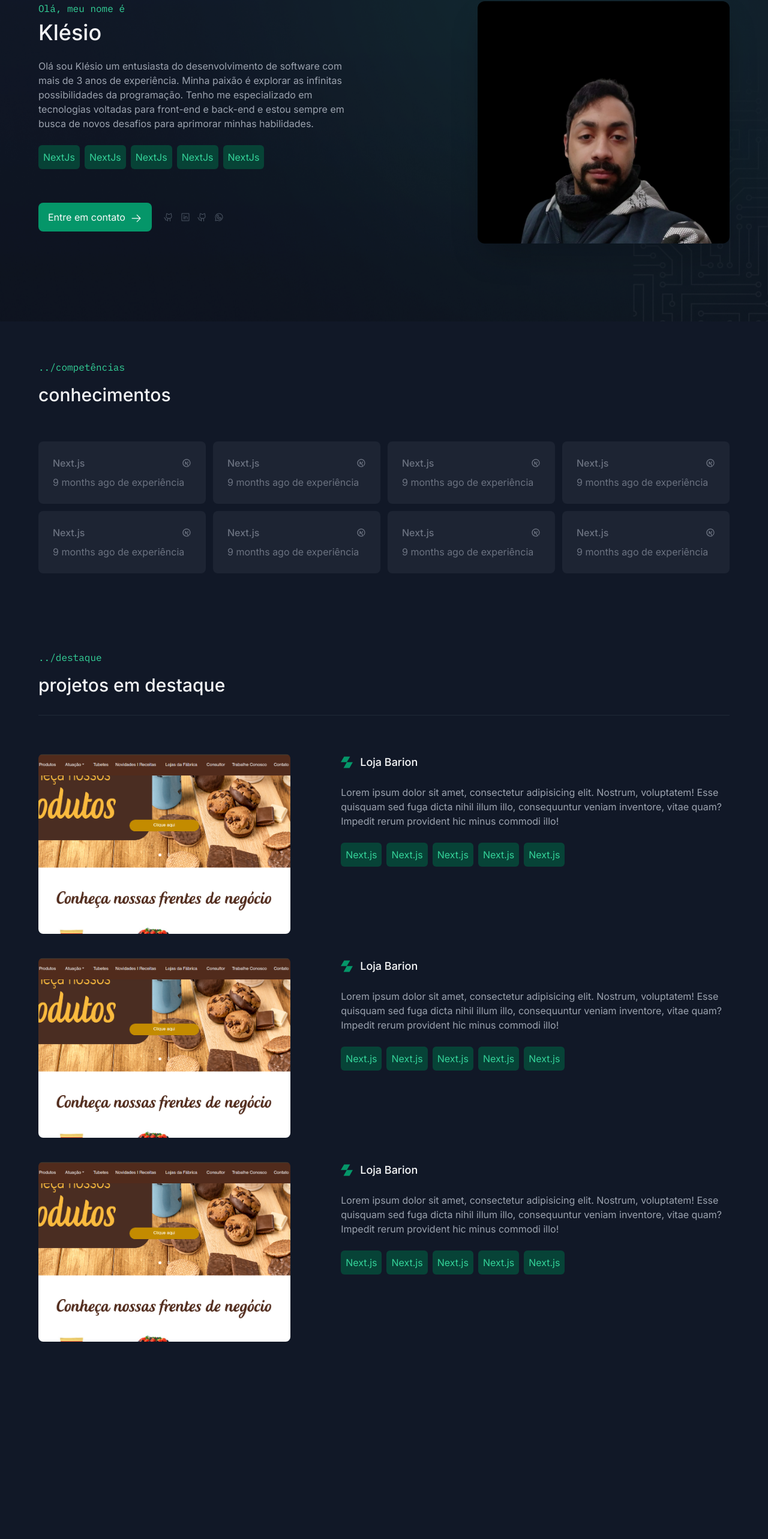
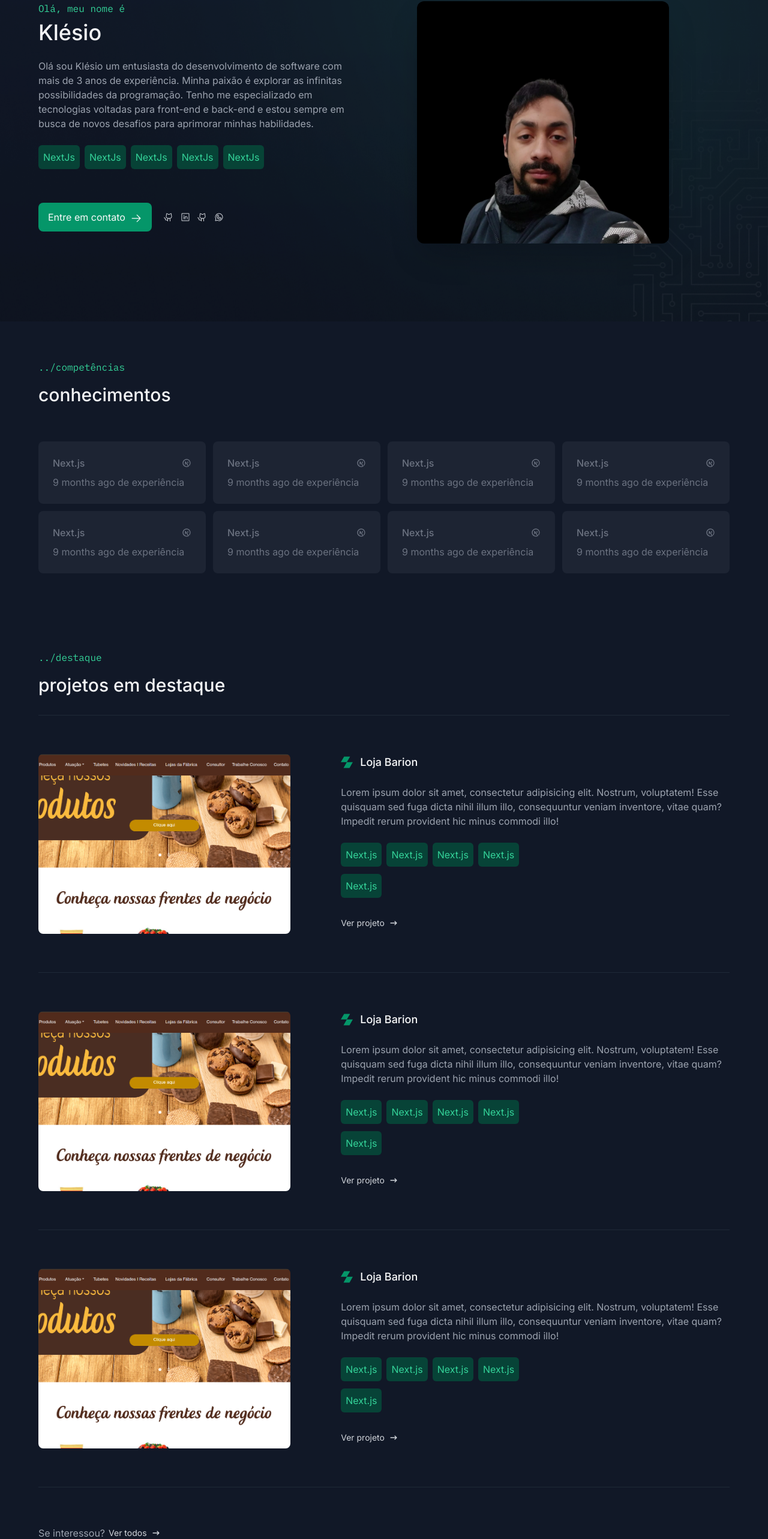
Before and after one commit to klsio22/portifolio-klesio-dev, a Next.js app: page / in a window 1280 px wide. Shown: the part 219-2785 px from the top of the page at 60% size. Before the commit the page ends 2520 px from the top, so only its background shows below. Built offline with nearby package versions, Linux system fonts and the light colour scheme.

Commit message:
feat(home): featured projects

```diff
--- /dev/null
+++ b/app/components/link/index.tsx
@@ -0,0 +1,20 @@
+import { cn } from '@/app/lib/utilits';
+import NextLink from 'next/link';
+import { ComponentProps } from 'react';
+
+export const Link = ({
+  className,
+  children,
+  ...props
+}: ComponentProps<typeof NextLink>) => {
+  return (
+    <NextLink
+      className={cn(
+        'flex items-center gap-2 text-gray-300 text-sm hover:text-emerald-500 transition-colors'
+      )}
+      {...props}
+    >
+      {children}
+    </NextLink>
+  );
+};
--- a/app/components/pages/home/hero-section/index.tsx
+++ b/app/components/pages/home/hero-section/index.tsx
@@ -1,29 +1,30 @@
-import { TechBadge } from "@/app/components/tech-badge/index";
-import Image from "next/image";
-import { Button } from "../../../button/index";
+import { TechBadge } from '@/app/components/tech-badge/index';
+import Image from 'next/image';
+import { Button } from '../../../button/index';
 import {
   ArrowRight,
   GithubLogo,
   LinkedinLogo,
   WhatsappLogo,
-} from "@phosphor-icons/react/dist/ssr";
+} from '@phosphor-icons/react/dist/ssr';
+import { Link } from '@/app/components/link';
 
 const Mock_CONTACT = [
-  { id: 1, url: "https://github.com.br", icon: <GithubLogo size={16} /> },
-  { id: 2, url: "https://github.com.br", icon: <LinkedinLogo size={16} /> },
-  { id: 3, url: "https://github.com.br", icon: <GithubLogo size={16} /> },
-  { id: 4, url: "https://github.com.br", icon: <WhatsappLogo size={16} /> },
+  { id: 1, url: 'https://github.com.br', icon: <GithubLogo size={16} /> },
+  { id: 2, url: 'https://github.com.br', icon: <LinkedinLogo size={16} /> },
+  { id: 3, url: 'https://github.com.br', icon: <GithubLogo size={16} /> },
+  { id: 4, url: 'https://github.com.br', icon: <WhatsappLogo size={16} /> },
 ];
 
 export const HeroSection = () => {
   return (
-    <section className="w-full lg:h-[755px] bg-hero-image bg-cover bg-center bg-no-repeat flex flex-col justify-end pb-10 sm:pb-32 py-32 lg:pb-[110px]">
-      <div className="container flex items-start justify-between flex-col-reverse lg:flex-row">
-        <div className="w-full lg:max-w-[530px]">
-          <p className="font-mono text-emerald-400">Olá, meu nome é</p>
-          <h2 className="text-4xl font-medium mt-2">Klésio</h2>
+    <section className='w-full lg:h-[755px] bg-hero-image bg-cover bg-center bg-no-repeat flex flex-col justify-end pb-10 sm:pb-32 py-32 lg:pb-[110px]'>
+      <div className='container flex items-start justify-between flex-col-reverse lg:flex-row'>
+        <div className='w-full lg:max-w-[530px]'>
+          <p className='font-mono text-emerald-400'>Olá, meu nome é</p>
+          <h2 className='text-4xl font-medium mt-2'>Klésio</h2>
 
-          <p className="text-gray-400 my-6 text-sm sm:text-base">
+          <p className='text-gray-400 my-6 text-sm sm:text-base'>
             Olá sou Klésio um entusiasta do desenvolvimento de software com mais
             de 3 anos de experiência. Minha paixão é explorar as infinitas
             possibilidades da programação. Tenho me especializado em tecnologias
@@ -31,32 +32,34 @@ export const HeroSection = () => {
             desafios para aprimorar minhas habilidades.
           </p>
 
-          <div className="flex flex-wrap gap-x-2 gap-y-3">
+          <div className='flex flex-wrap gap-x-2 gap-y-3'>
             {Array.from({ length: 5 }).map((_, index) => (
-              <TechBadge name="NextJs" key={index} />
+              <TechBadge name='NextJs' key={index} />
             ))}
           </div>
 
-          <div className="my-6 lg:mt-10 flex sm:items-center sm:gap-5 flex-col sm:flex-row">
-            <Button className="flex items-end justify-center">
+          <div className='my-6 lg:mt-10 flex sm:items-center sm:gap-5 flex-col sm:flex-row'>
+            <Button className='flex items-end justify-center'>
               Entre em contato <ArrowRight size={20} />
             </Button>
-            <div className="text-2xl text-gray-600 flex items-center h-20 gap-3">
+            <div className='text-2xl text-gray-600 flex items-center h-20 gap-3'>
               {Mock_CONTACT.map((contact) => (
-                <a href={contact.url} key={contact.id} target="_blank">
+                <Link href={contact.url} key={contact.id} target='_blank'>
                   {contact.icon}
-                </a>
+                </Link>
               ))}
             </div>
           </div>
         </div>
-        <Image
-          width={420}
-          height={404}
-          src="/images/perfil.jpeg"
-          alt="Foto de perfil do Klésio"
-          className="w-[300px] h-[300px] lg:w-[420px] lg:h-[404px] mb-6 lg:mb-0 shadow-2xl rounded-xl object-cover"
-        />
+        <div className='flex justify-center w-full'>
+          <Image
+            width={420}
+            height={404}
+            src='/images/perfil.jpeg'
+            alt='Foto de perfil do Klésio'
+            className='w-[300px] h-[300px] lg:w-[420px] lg:h-[404px] mb-6 lg:mb-0 shadow-2xl rounded-xl object-cover'
+          />
+        </div>
       </div>
     </section>
   );
--- a/app/components/pages/home/highlighted-projects/index.tsx
+++ b/app/components/pages/home/highlighted-projects/index.tsx
@@ -1,6 +1,8 @@
 import { HorizontalDivider } from '@/app/components/divider/horizontal';
 import { SectionTitle } from '@/app/components/section-title';
 import { ProjectCard } from './project-card';
+import { HiArrowNarrowRight } from 'react-icons/hi';
+import { Link } from '@/app/components/link';
 
 export const HighlightedProjects = () => {
   return (
@@ -8,10 +10,18 @@ export const HighlightedProjects = () => {
       <SectionTitle subtitle='destaque' title='projetos em destaque' />
       <HorizontalDivider className='mb-16' />
 
-      <div className='flex flex-col gap-10'>
+      <div className='flex flex-col'>
         <ProjectCard />
         <ProjectCard />
         <ProjectCard />
+
+        <p className='flex items-center gap-1.5'>
+          <span className='text-gray-400'>Se interessou?</span>
+          <Link href={'/projects'}>
+            Ver todos
+            <HiArrowNarrowRight />
+          </Link>
+        </p>
       </div>
     </section>
   );
--- a/app/components/pages/home/highlighted-projects/project-card/index.tsx
+++ b/app/components/pages/home/highlighted-projects/project-card/index.tsx
@@ -1,8 +1,12 @@
+import { HorizontalDivider } from '@/app/components/divider/horizontal';
+import { Link } from '@/app/components/link';
 import { TechBadge } from '@/app/components/tech-badge';
 import Image from 'next/image';
+import { HiArrowCircleRight, HiArrowNarrowRight } from 'react-icons/hi';
 
 export const ProjectCard = () => {
   return (
+    <>
       <div className='flex gap-6 lg:gap-12 flex-col lg:flex-row'>
         <div className='w-full h-full'>
           <Image
@@ -28,18 +32,25 @@ export const ProjectCard = () => {
           <p className='text-gray-400 my-6'>
             Lorem ipsum dolor sit amet, consectetur adipisicing elit. Nostrum,
             voluptatem! Esse quisquam sed fuga dicta nihil illum illo,
-          consequuntur veniam inventore, vitae quam? Impedit rerum provident hic
-          minus commodi illo!
+            consequuntur veniam inventore, vitae quam? Impedit rerum provident
+            hic minus commodi illo!
           </p>
 
-        <div className='flex gap-x-2 gap-y-3 mb-8 lg:max-w-[350px]'>
+          <div className='flex gap-x-2 gap-y-3 flex-wrap mb-8 lg:max-w-[350px]'>
             <TechBadge name='Next.js' />
             <TechBadge name='Next.js' />
             <TechBadge name='Next.js' />
             <TechBadge name='Next.js' />
             <TechBadge name='Next.js' />
           </div>
+
+          <Link href={'/project/book-wise'}>
+            Ver projeto
+            <HiArrowNarrowRight />
+          </Link>
         </div>
       </div>
+      <HorizontalDivider className='my-16' />
+    </>
   );
 };
```
Also changed, not shown: app/page.tsx (+4 -4 lines), .eslintrc.json. Lines whose indentation alone changed are shown as unchanged.
